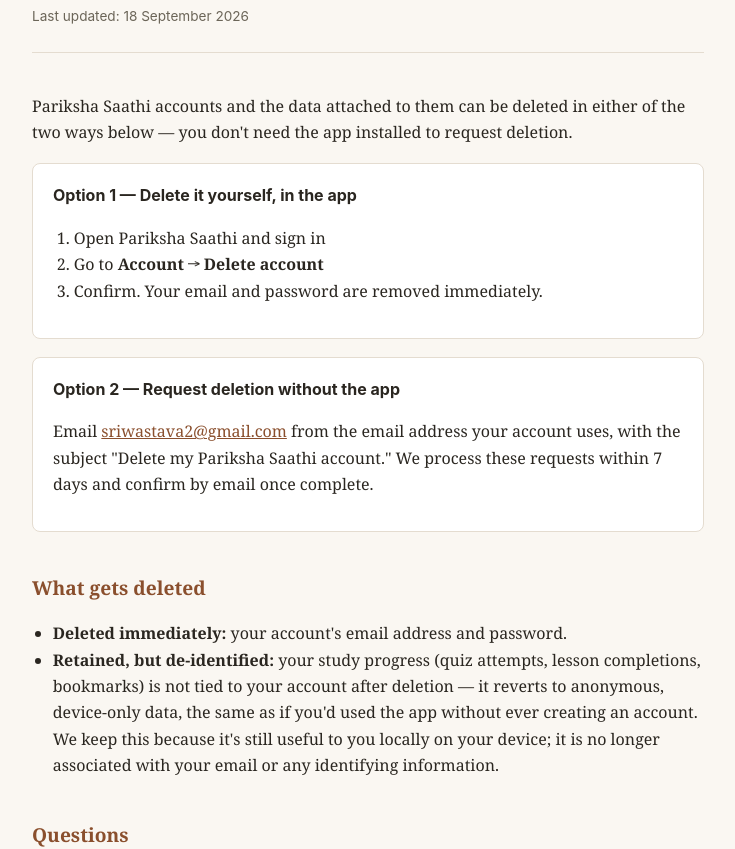
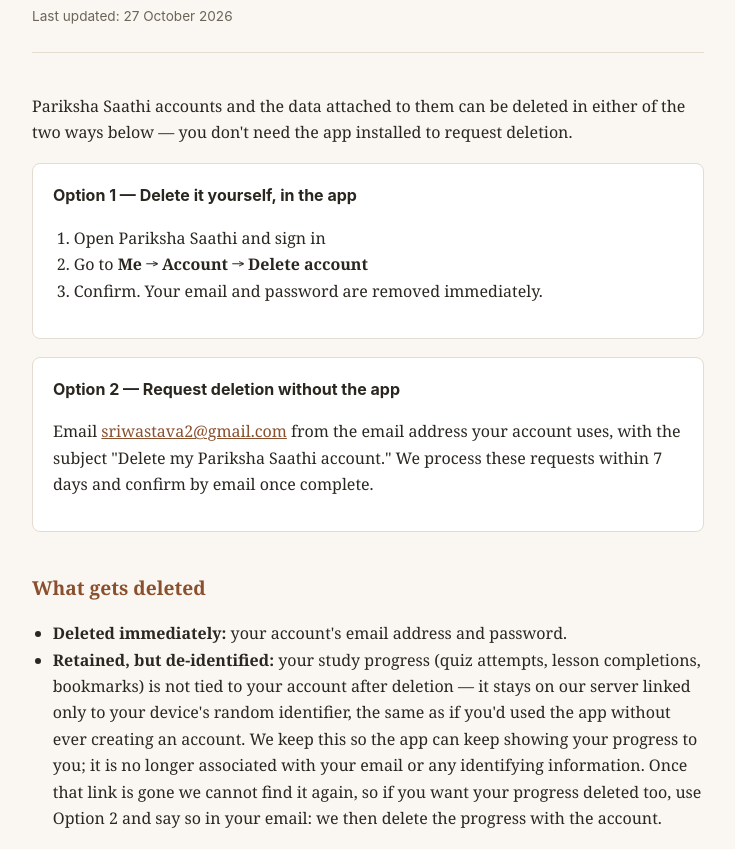
Before and after one commit to mahesh0223/pariksha-saathi-legal, a plain HTML site: page account-deletion.html in a window 1280 px wide. Shown: the part 109-958 px from the top of the page, without its empty margins (272-1007 px from the left). Drawn offline with Linux system fonts and the light colour scheme.

Commit message:
Privacy policy and deletion page: the live mock leaderboard, and where progress stays after account deletion
DRAFT for the owner's review (not pushed): the policy did not mention the live
mock leaderboard (an optional name, score and rank shown to other learners once
100 have taken a mock), and both pages said deleted accounts' progress becomes
'device-only' data, while the server keeps it linked to the device's random
identifier. Menu path updated to Me -> Account -> Delete account.

Co-Authored-By: Claude Opus 5.5 <noreply@anthropic.com>

```diff
--- a/account-deletion.html
+++ b/account-deletion.html
@@ -78,7 +78,7 @@
 <div class="wrap">
   <header>
     <h1>Account &amp; Data Deletion</h1>
-    <div class="meta">Last updated: 18 September 2026</div>
+    <div class="meta">Last updated: 27 October 2026</div>
   </header>
 
   <section>
@@ -91,7 +91,7 @@
       <h3>Option 1 — Delete it yourself, in the app</h3>
       <ol>
         <li>Open Pariksha Saathi and sign in</li>
-        <li>Go to <strong>Account → Delete account</strong></li>
+        <li>Go to <strong>Me → Account → Delete account</strong></li>
         <li>Confirm. Your email and password are removed immediately.</li>
       </ol>
     </div>
@@ -109,10 +109,12 @@
     <ul>
       <li><strong>Deleted immediately:</strong> your account's email address and password.</li>
       <li><strong>Retained, but de-identified:</strong> your study progress (quiz attempts, lesson
-        completions, bookmarks) is not tied to your account after deletion — it reverts to
-        anonymous, device-only data, the same as if you'd used the app without ever creating an
-        account. We keep this because it's still useful to you locally on your device; it is no
-        longer associated with your email or any identifying information.</li>
+        completions, bookmarks) is not tied to your account after deletion — it stays on our
+        server linked only to your device's random identifier, the same as if you'd used the app
+        without ever creating an account. We keep this so the app can keep showing your progress to
+        you; it is no longer associated with your email or any identifying information. Once that
+        link is gone we cannot find it again, so if you want your progress deleted too, use Option 2
+        and say so in your email: we then delete the progress with the account.</li>
     </ul>
 
     <h2>Questions</h2>
```
Also changed, not shown: index.html (+13 -4 lines).
